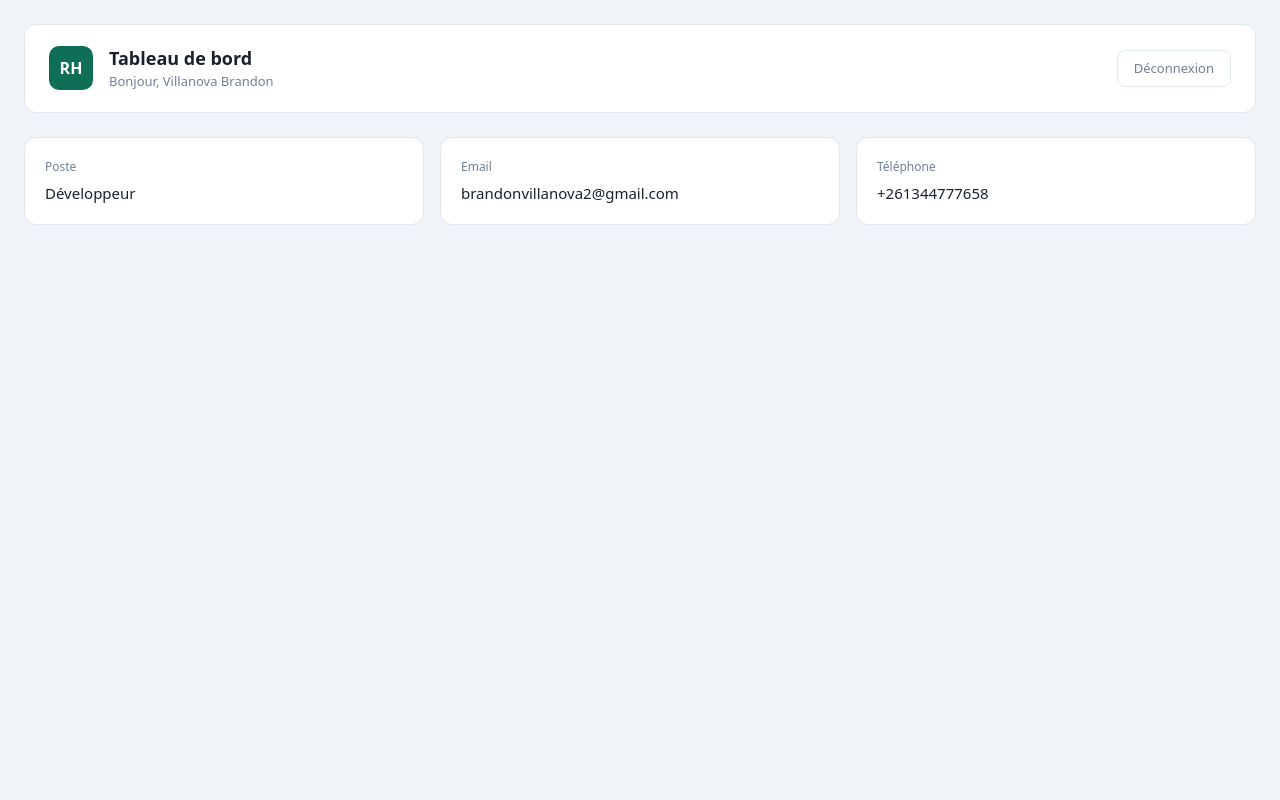
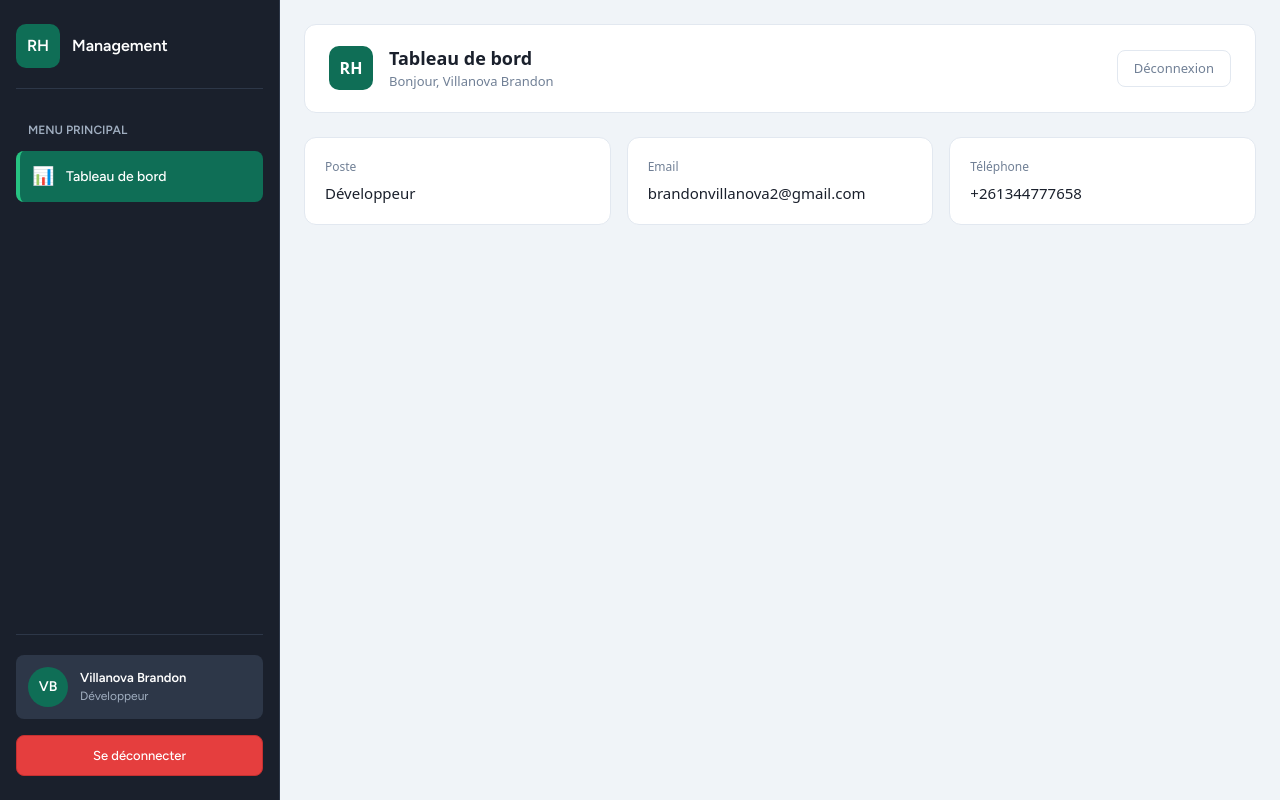
Before and after one commit to SkyloveTheSky/Employee_management, a Laravel app: page /admin/dashboard in a window 1280 px wide. Run offline with Laravel 12, Linux system fonts and the light colour scheme; the visitor is signed in with stand-in values (Sample User, id 1); data comes from the database, SQL or seed files in the repository; style sheets or scripts are compiled from the project's sources; some libraries are stand-ins or nearby versions.

Commit message:
Ajout de la barre latérale de l'admin

```diff
--- /dev/null
+++ b/resources/js/Components/Admin/Sidebar.jsx
@@ -0,0 +1,249 @@
+import { Link, router } from "@inertiajs/react";
+import { useState } from "react";
+
+export default function Sidebar({ admin, currentPage }) {
+    const [isOpen, setIsOpen] = useState(false);
+
+    const logout = () => {
+        router.post(route("admin.logout"));
+    };
+
+    const menuItems = [
+        { label: "Tableau de bord", route: "admin.dashboard", icon: "📊" },
+        // { label: "Utilisateurs", route: "admin.users", icon: "👥" },
+        // { label: "Paramètres", route: "admin.settings", icon: "⚙️" },
+        // { label: "Rapports", route: "admin.reports", icon: "📈" },
+    ];
+
+    return (
+        <>
+            {/* Mobile Toggle Button */}
+            <button
+                onClick={() => setIsOpen(!isOpen)}
+                style={styles.toggleButton}
+                className="md:hidden"
+            >
+                ☰
+            </button>
+
+            {/* Sidebar */}
+            <div style={styles.sidebar}>
+                {/* Logo Section */}
+                <div style={styles.logoSection}>
+                    <div style={styles.logo}>RH</div>
+                    <h2 style={styles.appName}>Management</h2>
+                </div>
+
+                {/* Navigation Menu */}
+                <nav style={styles.nav}>
+                    <p style={styles.sectionTitle}>Menu Principal</p>
+                    {menuItems.map((item) => (
+                        <Link
+                            key={item.route}
+                            href={route(item.route)}
+                            style={{
+                                ...styles.navItem,
+                                background:
+                                    currentPage === item.route
+                                        ? "#0F6E56"
+                                        : "transparent",
+                                color:
+                                    currentPage === item.route
+                                        ? "#ffffff"
+                                        : "#cbd5e0",
+                                borderLeft:
+                                    currentPage === item.route
+                                        ? "4px solid #26c281"
+                                        : "4px solid transparent",
+                            }}
+                        >
+                            <span style={styles.icon}>{item.icon}</span>
+                            {item.label}
+                        </Link>
+                    ))}
+                </nav>
+
+                {/* User Profile Section */}
+                <div style={styles.userSection}>
+                    <div style={styles.userCard}>
+                        <div style={styles.userAvatar}>
+                            {admin.first_name_admin?.charAt(0)}
+                            {admin.name_admin?.charAt(0)}
+                        </div>
+                        <div style={styles.userInfo}>
+                            <p style={styles.userName}>
+                                {admin.first_name_admin} {admin.name_admin}
+                            </p>
+                            <p style={styles.userRole}>{admin.post_admin}</p>
+                        </div>
+                    </div>
+
+                    <button onClick={logout} style={styles.logoutButton}>
+                        Se déconnecter
+                    </button>
+                </div>
+            </div>
+
+            {/* Overlay for mobile */}
+            {isOpen && (
+                <div
+                    onClick={() => setIsOpen(false)}
+                    style={styles.overlay}
+                />
+            )}
+        </>
+    );
+}
+
+const styles = {
+    toggleButton: {
+        display: "none",
+        position: "fixed",
+        top: "16px",
+        left: "16px",
+        zIndex: 1000,
+        background: "white",
+        border: "1px solid #e2e8f0",
+        padding: "8px 12px",
+        borderRadius: "8px",
+        cursor: "pointer",
+        fontSize: "20px",
+    },
+    sidebar: {
+        display: "flex",
+        flexDirection: "column",
+        width: "280px",
+        height: "100vh",
+        background: "#1a202c",
+        borderRight: "1px solid #2d3748",
+        padding: "24px 16px",
+        boxSizing: "border-box",
+        position: "fixed",
+        left: 0,
+        top: 0,
+    },
+    logoSection: {
+        display: "flex",
+        alignItems: "center",
+        gap: "12px",
+        marginBottom: "32px",
+        paddingBottom: "20px",
+        borderBottom: "1px solid #2d3748",
+    },
+    logo: {
+        width: "44px",
+        height: "44px",
+        background: "#0F6E56",
+        borderRadius: "10px",
+        display: "flex",
+        alignItems: "center",
+        justifyContent: "center",
+        color: "white",
+        fontWeight: "700",
+        fontSize: "16px",
+        flexShrink: 0,
+    },
+    appName: {
+        fontSize: "16px",
+        fontWeight: "600",
+        color: "#ffffff",
+        margin: 0,
+    },
+    nav: {
+        flex: 1,
+        overflow: "auto",
+    },
+    sectionTitle: {
+        fontSize: "12px",
+        fontWeight: "600",
+        color: "#a0aec0",
+        textTransform: "uppercase",
+        margin: "0 0 12px",
+        paddingLeft: "12px",
+    },
+    navItem: {
+        display: "flex",
+        alignItems: "center",
+        gap: "12px",
+        padding: "12px 12px",
+        borderRadius: "8px",
+        textDecoration: "none",
+        color: "#cbd5e0",
+        fontSize: "14px",
+        fontWeight: "500",
+        cursor: "pointer",
+        transition: "all 0.2s",
+        marginBottom: "4px",
+    },
+    icon: {
+        fontSize: "18px",
+    },
+    userSection: {
+        paddingTop: "20px",
+        borderTop: "1px solid #2d3748",
+    },
+    userCard: {
+        display: "flex",
+        alignItems: "center",
+        gap: "12px",
+        marginBottom: "16px",
+        padding: "12px",
+        background: "#2d3748",
+        borderRadius: "8px",
+    },
+    userAvatar: {
+        width: "40px",
+        height: "40px",
+        background: "#0F6E56",
+        borderRadius: "50%",
+        display: "flex",
+        alignItems: "center",
+        justifyContent: "center",
+        color: "white",
+        fontWeight: "600",
+        fontSize: "14px",
+        flexShrink: 0,
+    },
+    userInfo: {
+        flex: 1,
+        minWidth: 0,
+    },
+    userName: {
+        fontSize: "13px",
+        fontWeight: "600",
+        color: "#ffffff",
+        margin: 0,
+        whiteSpace: "nowrap",
+        overflow: "hidden",
+        textOverflow: "ellipsis",
+    },
+    userRole: {
+        fontSize: "12px",
+        color: "#a0aec0",
+        margin: 0,
+        whiteSpace: "nowrap",
+        overflow: "hidden",
+        textOverflow: "ellipsis",
+    },
+    logoutButton: {
+        width: "100%",
+        padding: "10px 12px",
+        background: "#e53e3e",
+        color: "#ffffff",
+        border: "1px solid #c53030",
+        borderRadius: "8px",
+        fontSize: "13px",
+        fontWeight: "500",
+        cursor: "pointer",
+        transition: "all 0.2s",
+    },
+    overlay: {
+        position: "fixed",
+        top: 0,
+        left: 0,
+        right: 0,
+        bottom: 0,
+        background: "rgba(0, 0, 0, 0.5)",
+        zIndex: 999,
+    },
+};
--- a/resources/js/Pages/Admin/Dashboard/Dashboard.jsx
+++ b/resources/js/Pages/Admin/Dashboard/Dashboard.jsx
@@ -1,4 +1,5 @@
 import { Head, router } from "@inertiajs/react";
+import Sidebar from "../../../Components/Admin/Sidebar";
 
 export default function Dashboard({ admin }) {
     const logout = () => {
@@ -8,6 +9,7 @@ export default function Dashboard({ admin }) {
     return (
         <>
             <Head title="Tableau de bord" />
+            <Sidebar admin={admin} currentPage="admin.dashboard" />
             <div style={styles.page}>
                 <div style={styles.header}>
                     <div style={styles.logo}>RH</div>
@@ -46,6 +48,7 @@ const styles = {
         background: "#f0f4f8",
         fontFamily: "system-ui, sans-serif",
         padding: "24px",
+        marginLeft: "280px",
     },
     header: {
         display: "flex",
```
